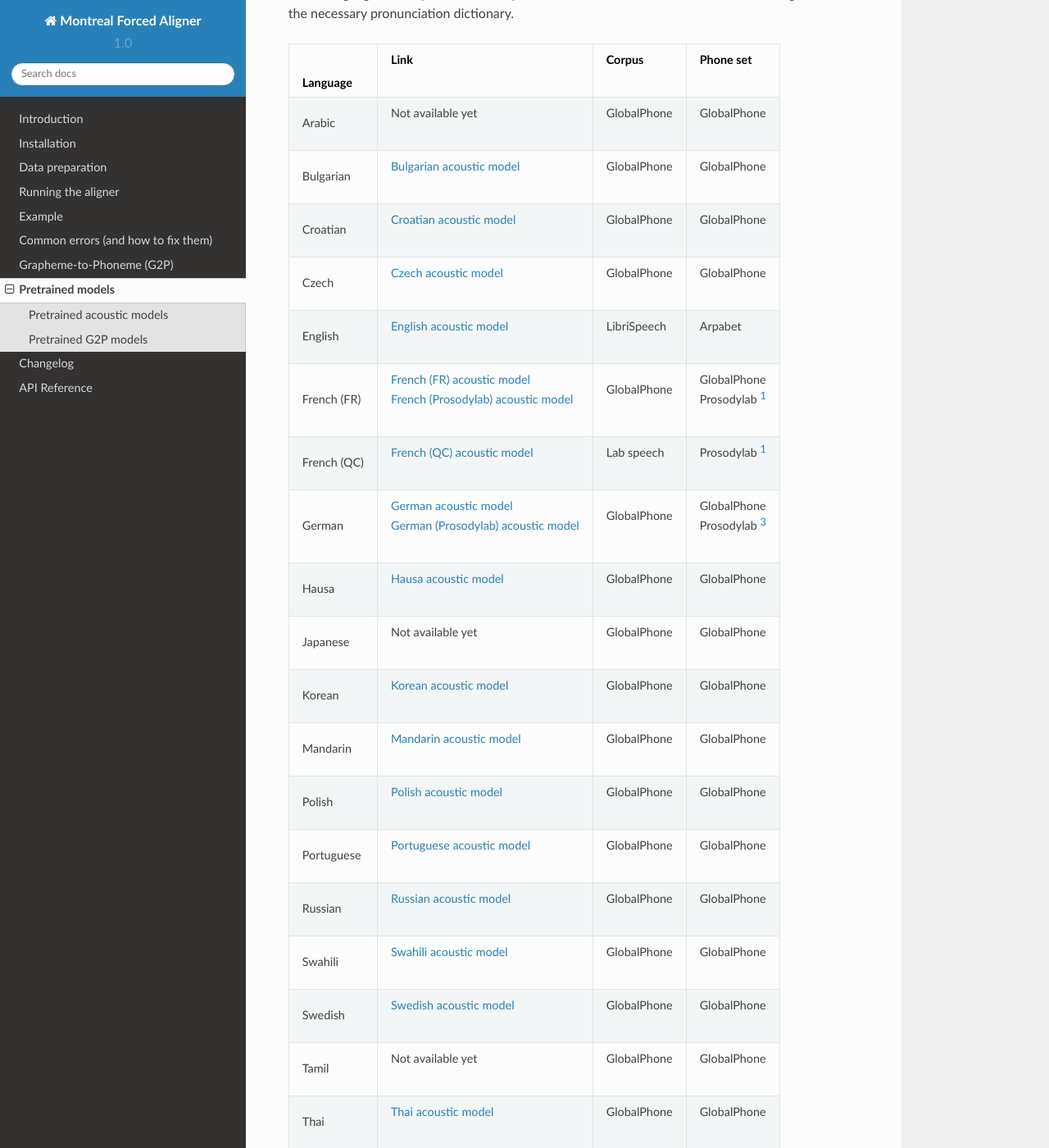
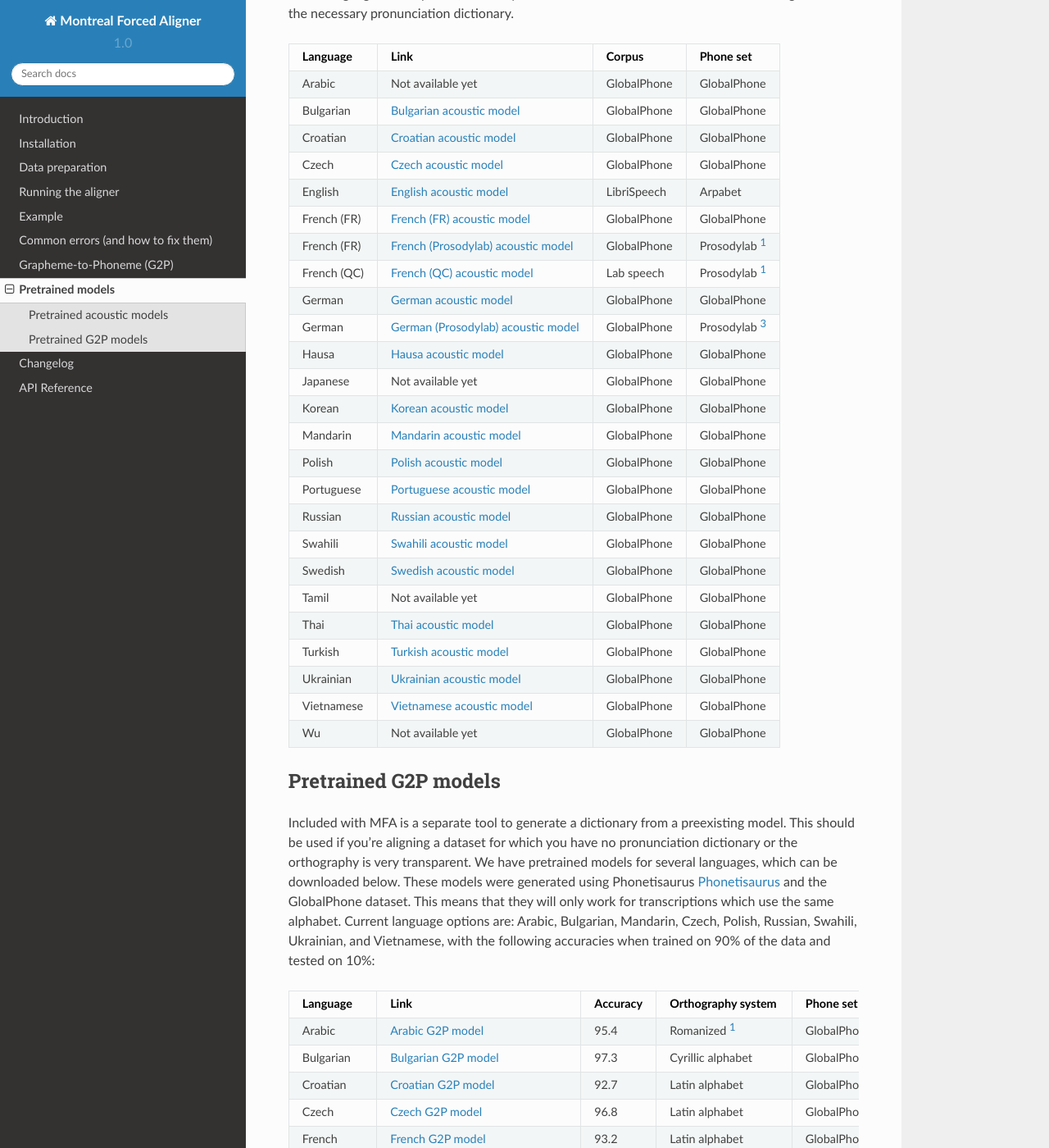
Before and after one commit to MontrealCorpusTools/Montreal-Forced-Aligner, a Sphinx documentation site: the page built from docs/source/pretrained_models.rst, in a window 1280 px wide and 1400 px high, scrolled down 331 px. Shown: the whole window at 82% size. Built offline with Sphinx 7.4.7 and the Read the Docs theme 2.0.0, drawn with Linux system fonts in a browser that asks for light colours; some of the changed text lies outside the part shown.

Commit message:
Fix table formatting

```diff
--- a/docs/source/pretrained_models.rst
+++ b/docs/source/pretrained_models.rst
@@ -129,57 +129,59 @@ see more information about the phone set.  When using these with a pronunciation
 compatible.  If the orthography of the language is transparent, it is likely that we have a G2P model that can be used
 to generate the necessary pronunciation dictionary.
 
-+----------------+-------------------------------------------------------+------------------------+-------------------------+
-| Language       | | Link                                                | | Corpus               | | Phone set             |
-+================+=======================================================+========================+=========================+
-| Arabic         | | Not available yet                                   | | GlobalPhone          | | GlobalPhone           |
-+----------------+-------------------------------------------------------+------------------------+-------------------------+
-| Bulgarian      | | `Bulgarian acoustic model`_                         | | GlobalPhone          | | GlobalPhone           |
-+----------------+-------------------------------------------------------+------------------------+-------------------------+
-| Croatian       | | `Croatian acoustic model`_                          | | GlobalPhone          | | GlobalPhone           |
-+----------------+-------------------------------------------------------+------------------------+-------------------------+
-| Czech          | | `Czech acoustic model`_                             | | GlobalPhone          | | GlobalPhone           |
-+----------------+-------------------------------------------------------+------------------------+-------------------------+
-| English        | | `English acoustic model`_                           | | LibriSpeech          | | Arpabet               |
-+----------------+-------------------------------------------------------+------------------------+-------------------------+
-| French (FR)    | | `French (FR) acoustic model`_                       | | GlobalPhone          | | GlobalPhone           |
-|                | | `French (Prosodylab) acoustic model`_               |                        | | Prosodylab [1]_       |
-+----------------+-------------------------------------------------------+------------------------+-------------------------+
-| French (QC)    | | `French (QC) acoustic model`_                       | | Lab speech           | | Prosodylab [1]_       |
-+----------------+-------------------------------------------------------+------------------------+-------------------------+
-| German         | | `German acoustic model`_                            | | GlobalPhone          | | GlobalPhone           |
-|                | | `German (Prosodylab) acoustic model`_               |                        | | Prosodylab [3]_       |
-+----------------+-------------------------------------------------------+------------------------+-------------------------+
-| Hausa          | | `Hausa acoustic model`_                             | | GlobalPhone          | | GlobalPhone           |
-+----------------+-------------------------------------------------------+------------------------+-------------------------+
-| Japanese       | | Not available yet                                   | | GlobalPhone          | | GlobalPhone           |
-+----------------+-------------------------------------------------------+------------------------+-------------------------+
-| Korean         | | `Korean acoustic model`_                            | | GlobalPhone          | | GlobalPhone           |
-+----------------+-------------------------------------------------------+------------------------+-------------------------+
-| Mandarin       | | `Mandarin acoustic model`_                          | | GlobalPhone          | | GlobalPhone           |
-+----------------+-------------------------------------------------------+------------------------+-------------------------+
-| Polish         | | `Polish acoustic model`_                            | | GlobalPhone          | | GlobalPhone           |
-+----------------+-------------------------------------------------------+------------------------+-------------------------+
-| Portuguese     | | `Portuguese acoustic model`_                        | | GlobalPhone          | | GlobalPhone           |
-+----------------+-------------------------------------------------------+------------------------+-------------------------+
-| Russian        | | `Russian acoustic model`_                           | | GlobalPhone          | | GlobalPhone           |
-+----------------+-------------------------------------------------------+------------------------+-------------------------+
-| Swahili        | | `Swahili acoustic model`_                           | | GlobalPhone          | | GlobalPhone           |
-+----------------+-------------------------------------------------------+------------------------+-------------------------+
-| Swedish        | | `Swedish acoustic model`_                           | | GlobalPhone          | | GlobalPhone           |
-+----------------+-------------------------------------------------------+------------------------+-------------------------+
-| Tamil          | | Not available yet                                   | | GlobalPhone          | | GlobalPhone           |
-+----------------+-------------------------------------------------------+------------------------+-------------------------+
-| Thai           | | `Thai acoustic model`_                              | | GlobalPhone          | | GlobalPhone           |
-+----------------+-------------------------------------------------------+------------------------+-------------------------+
-| Turkish        | | `Turkish acoustic model`_                           | | GlobalPhone          | | GlobalPhone           |
-+----------------+-------------------------------------------------------+------------------------+-------------------------+
-| Ukrainian      | | `Ukrainian acoustic model`_                         | | GlobalPhone          | | GlobalPhone           |
-+----------------+-------------------------------------------------------+------------------------+-------------------------+
-| Vietnamese     | | `Vietnamese acoustic model`_                        | | GlobalPhone          | | GlobalPhone           |
-+----------------+-------------------------------------------------------+------------------------+-------------------------+
-| Wu             | | Not available yet                                   | | GlobalPhone          | | GlobalPhone           |
-+----------------+-------------------------------------------------------+------------------------+-------------------------+
++----------------+-----------------------------------------------------+----------------------+-----------------------+
+| Language       | Link                                                | Corpus               | Phone set             |
++================+=====================================================+======================+=======================+
+| Arabic         | Not available yet                                   | GlobalPhone          | GlobalPhone           |
++----------------+-----------------------------------------------------+----------------------+-----------------------+
+| Bulgarian      | `Bulgarian acoustic model`_                         | GlobalPhone          | GlobalPhone           |
++----------------+-----------------------------------------------------+----------------------+-----------------------+
+| Croatian       | `Croatian acoustic model`_                          | GlobalPhone          | GlobalPhone           |
++----------------+-----------------------------------------------------+----------------------+-----------------------+
+| Czech          | `Czech acoustic model`_                             | GlobalPhone          | GlobalPhone           |
++----------------+-----------------------------------------------------+----------------------+-----------------------+
+| English        | `English acoustic model`_                           | LibriSpeech          | Arpabet               |
++----------------+-----------------------------------------------------+----------------------+-----------------------+
+| French (FR)    | `French (FR) acoustic model`_                       | GlobalPhone          | GlobalPhone           |
++----------------+-----------------------------------------------------+----------------------+-----------------------+
+| French (FR)    | `French (Prosodylab) acoustic model`_               | GlobalPhone          | Prosodylab [1]_       |
++----------------+-----------------------------------------------------+----------------------+-----------------------+
+| French (QC)    | `French (QC) acoustic model`_                       | Lab speech           | Prosodylab [1]_       |
++----------------+-----------------------------------------------------+----------------------+-----------------------+
+| German         | `German acoustic model`_                            | GlobalPhone          | GlobalPhone           |
++----------------+-----------------------------------------------------+----------------------+-----------------------+
+| German         | `German (Prosodylab) acoustic model`_               | GlobalPhone          | Prosodylab [3]_       |
++----------------+-----------------------------------------------------+----------------------+-----------------------+
+| Hausa          | `Hausa acoustic model`_                             | GlobalPhone          | GlobalPhone           |
++----------------+-----------------------------------------------------+----------------------+-----------------------+
+| Japanese       | Not available yet                                   | GlobalPhone          | GlobalPhone           |
++----------------+-----------------------------------------------------+----------------------+-----------------------+
+| Korean         | `Korean acoustic model`_                            | GlobalPhone          | GlobalPhone           |
++----------------+-----------------------------------------------------+----------------------+-----------------------+
+| Mandarin       | `Mandarin acoustic model`_                          | GlobalPhone          | GlobalPhone           |
++----------------+-----------------------------------------------------+----------------------+-----------------------+
+| Polish         | `Polish acoustic model`_                            | GlobalPhone          | GlobalPhone           |
++----------------+-----------------------------------------------------+----------------------+-----------------------+
+| Portuguese     | `Portuguese acoustic model`_                        | GlobalPhone          | GlobalPhone           |
++----------------+-----------------------------------------------------+----------------------+-----------------------+
+| Russian        | `Russian acoustic model`_                           | GlobalPhone          | GlobalPhone           |
++----------------+-----------------------------------------------------+----------------------+-----------------------+
+| Swahili        | `Swahili acoustic model`_                           | GlobalPhone          | GlobalPhone           |
++----------------+-----------------------------------------------------+----------------------+-----------------------+
+| Swedish        | `Swedish acoustic model`_                           | GlobalPhone          | GlobalPhone           |
++----------------+-----------------------------------------------------+----------------------+-----------------------+
+| Tamil          | Not available yet                                   | GlobalPhone          | GlobalPhone           |
++----------------+-----------------------------------------------------+----------------------+-----------------------+
+| Thai           | `Thai acoustic model`_                              | GlobalPhone          | GlobalPhone           |
++----------------+-----------------------------------------------------+----------------------+-----------------------+
+| Turkish        | `Turkish acoustic model`_                           | GlobalPhone          | GlobalPhone           |
++----------------+-----------------------------------------------------+----------------------+-----------------------+
+| Ukrainian      | `Ukrainian acoustic model`_                         | GlobalPhone          | GlobalPhone           |
++----------------+-----------------------------------------------------+----------------------+-----------------------+
+| Vietnamese     | `Vietnamese acoustic model`_                        | GlobalPhone          | GlobalPhone           |
++----------------+-----------------------------------------------------+----------------------+-----------------------+
+| Wu             | Not available yet                                   | GlobalPhone          | GlobalPhone           |
++----------------+-----------------------------------------------------+----------------------+-----------------------+
 
 .. _pretrained_g2p:
 
@@ -195,52 +197,55 @@ alphabet. Current language options are: Arabic, Bulgarian, Mandarin, Czech, Poli
 and Vietnamese, with the following accuracies when trained on 90% of the data and tested on 10%:
 
 +-----------------+-----------------------------------------------+----------+------------------------+-----------------+
-| Language        | | Link                                        | Accuracy | | Orthography system   | | Phone set     |
+| Language        | Link                                          | Accuracy | Orthography system     | Phone set       |
 +=================+===============================================+==========+========================+=================+
-| Arabic          | | `Arabic G2P model`_                         | | 95.4   | | Romanized    [1]_    | | GlobalPhone   |
+| Arabic          | `Arabic G2P model`_                           |   95.4   |   Romanized    [1]_    |   GlobalPhone   |
 +-----------------+-----------------------------------------------+----------+------------------------+-----------------+
-| Bulgarian       | | `Bulgarian G2P model`_                      | | 97.3   | | Cyrillic alphabet    | | GlobalPhone   |
+| Bulgarian       | `Bulgarian G2P model`_                        |   97.3   |   Cyrillic alphabet    |   GlobalPhone   |
 +-----------------+-----------------------------------------------+----------+------------------------+-----------------+
-| Croatian        | | `Croatian G2P model`_                       | | 92.7   | | Latin alphabet       | | GlobalPhone   |
+| Croatian        | `Croatian G2P model`_                         |   92.7   |   Latin alphabet       |   GlobalPhone   |
 +-----------------+-----------------------------------------------+----------+------------------------+-----------------+
-| Czech           | | `Czech G2P model`_                          | | 96.8   | | Latin alphabet       | | GlobalPhone   |
+| Czech           | `Czech G2P model`_                            |   96.8   |   Latin alphabet       |   GlobalPhone   |
 +-----------------+-----------------------------------------------+----------+------------------------+-----------------+
-| French          | | `French G2P model`_                         | |  93.2  | | Latin alphabet       | | GlobalPhone   |
-|                 | | `French (Prosodylab) G2P model`_ [1]_       | |  95.2  |                        | | Prosodylab    |
+| French          | `French G2P model`_                           |    93.2  |   Latin alphabet       |   GlobalPhone   |
 +-----------------+-----------------------------------------------+----------+------------------------+-----------------+
-| German          | | `German G2P model`_                         | |  67.0  | | Latin alphabet       | | GlobalPhone   |
-|                 | | `German (Prosodylab) G2P model`_ [3]_       | |  94.1  |                        | | Prosodylab    |
+| French          | `French (Prosodylab) G2P model`_ [1]_         |    95.2  |   Latin alphabet       |   Prosodylab    |
 +-----------------+-----------------------------------------------+----------+------------------------+-----------------+
-| Hausa           | | `Hausa G2P model`_                          | | 70.1   | | Latin alphabet       | | GlobalPhone   |
+| German          | `German G2P model`_                           |    67.0  |   Latin alphabet       |   GlobalPhone   |
 +-----------------+-----------------------------------------------+----------+------------------------+-----------------+
-| Japanese        | | `Japanese G2P model`_                       | | 82.1   | | Romanized            | | GlobalPhone   |
+| German          | `German (Prosodylab) G2P model`_ [3]_         |    94.1  |   Latin alphabet       |   Prosodylab    |
 +-----------------+-----------------------------------------------+----------+------------------------+-----------------+
-| Korean          | | `Korean G2P model`_                         | | 89.5   | | Hangul               | | GlobalPhone   |
+| Hausa           | `Hausa G2P model`_                            |   70.1   |   Latin alphabet       |   GlobalPhone   |
 +-----------------+-----------------------------------------------+----------+------------------------+-----------------+
-| Mandarin        | | `Mandarin Pinyin G2P model`_                | |  99.9  | | Pinyin               | | Pinyin phones |
-|                 | | `Mandarin Character G2P model`_  [4]_       | |  83.2  | | Hanzi                |                 |
+| Japanese        | `Japanese G2P model`_                         |   82.1   |   Romanized            |   GlobalPhone   |
 +-----------------+-----------------------------------------------+----------+------------------------+-----------------+
-| Polish          | | `Polish G2P model`_                         | | 98.8   | | Latin alphabet       | | GlobalPhone   |
+| Korean          | `Korean G2P model`_                           |   89.5   |   Hangul               |   GlobalPhone   |
 +-----------------+-----------------------------------------------+----------+------------------------+-----------------+
-| Portuguese      | | `Portuguese G2P model`_                     | | 86.5   | | Latin alphabet       | | GlobalPhone   |
+| Mandarin        | `Mandarin Pinyin G2P model`_                  |    99.9  |   Pinyin               |   Pinyin phones |
 +-----------------+-----------------------------------------------+----------+------------------------+-----------------+
-| Russian         | | `Russian G2P model`_                        | | 96.4   | | Cyrillic alphabet    | | GlobalPhone   |
+| Mandarin        | `Mandarin Character G2P model`_  [4]_         |    83.2  |   Hanzi                |   Pinyin phones |
 +-----------------+-----------------------------------------------+----------+------------------------+-----------------+
-| Spanish         | | `Spanish G2P model`_                        | | 94.0   | | Latin alphabet       | | GlobalPhone   |
+| Polish          | `Polish G2P model`_                           |   98.8   |   Latin alphabet       |   GlobalPhone   |
 +-----------------+-----------------------------------------------+----------+------------------------+-----------------+
-| Swahili         | | `Swahili G2P model`_                        | | 99.9   | | Latin alphabet       | | GlobalPhone   |
+| Portuguese      | `Portuguese G2P model`_                       |   86.5   |   Latin alphabet       |   GlobalPhone   |
 +-----------------+-----------------------------------------------+----------+------------------------+-----------------+
-| Swedish         | | `Swedish G2P model`_                        | | 83.3   | | Latin alphabet       | | GlobalPhone   |
+| Russian         | `Russian G2P model`_                          |   96.4   |   Cyrillic alphabet    |   GlobalPhone   |
 +-----------------+-----------------------------------------------+----------+------------------------+-----------------+
-| Thai            | | `Thai G2P model`_                           | | 71.7   | | Thai script          | | GlobalPhone   |
+| Spanish         | `Spanish G2P model`_                          |   94.0   |  Latin alphabet        |   GlobalPhone   |
 +-----------------+-----------------------------------------------+----------+------------------------+-----------------+
-| Turkish         | | `Turkish G2P model`_                        | | 83.3   | | Latin alphabet       | | GlobalPhone   |
+| Swahili         | `Swahili G2P model`_                          |   99.9   |   Latin alphabet       |   GlobalPhone   |
 +-----------------+-----------------------------------------------+----------+------------------------+-----------------+
-| Ukrainian       | | `Ukrainian G2P model`_                      | | 98.0   | | Cyrillic alphabet    | | GlobalPhone   |
+| Swedish         | `Swedish G2P model`_                          |   83.3   |   Latin alphabet       |   GlobalPhone   |
 +-----------------+-----------------------------------------------+----------+------------------------+-----------------+
-| Vietnamese      | | `Vietnamese G2P model`_                     | | 98.2   | | Vietnamese alphabet  | | GlobalPhone   |
+| Thai            | `Thai G2P model`_                             |   71.7   |   Thai script          |   GlobalPhone   |
 +-----------------+-----------------------------------------------+----------+------------------------+-----------------+
-| Wu              | | `Wu G2P model`_ [5]_                        | | 77.5   | | Hanzi                | | GlobalPhone   |
+| Turkish         | `Turkish G2P model`_                          |   83.3   |   Latin alphabet       |   GlobalPhone   |
++-----------------+-----------------------------------------------+----------+------------------------+-----------------+
+| Ukrainian       | `Ukrainian G2P model`_                        |   98.0   |   Cyrillic alphabet    |   GlobalPhone   |
++-----------------+-----------------------------------------------+----------+------------------------+-----------------+
+| Vietnamese      | `Vietnamese G2P model`_                       |   98.2   |   Vietnamese alphabet  |   GlobalPhone   |
++-----------------+-----------------------------------------------+----------+------------------------+-----------------+
+| Wu              | `Wu G2P model`_ [5]_                          |   77.5   |   Hanzi                |   GlobalPhone   |
 +-----------------+-----------------------------------------------+----------+------------------------+-----------------+
 
 .. [1] The `ProsodyLab French dictionary`_ is based on `Lexique`_ with substitutions for numbers and special characters.
```
